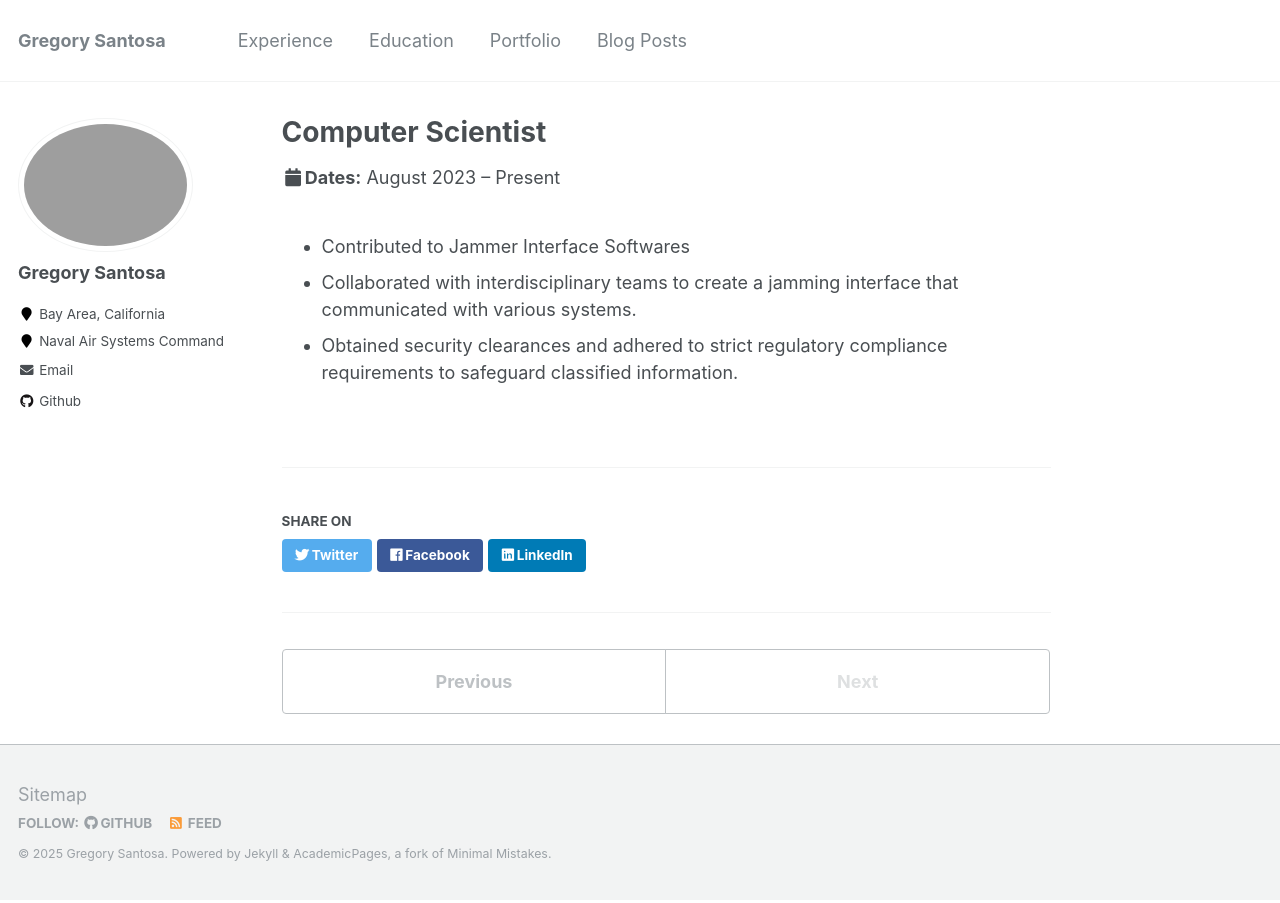
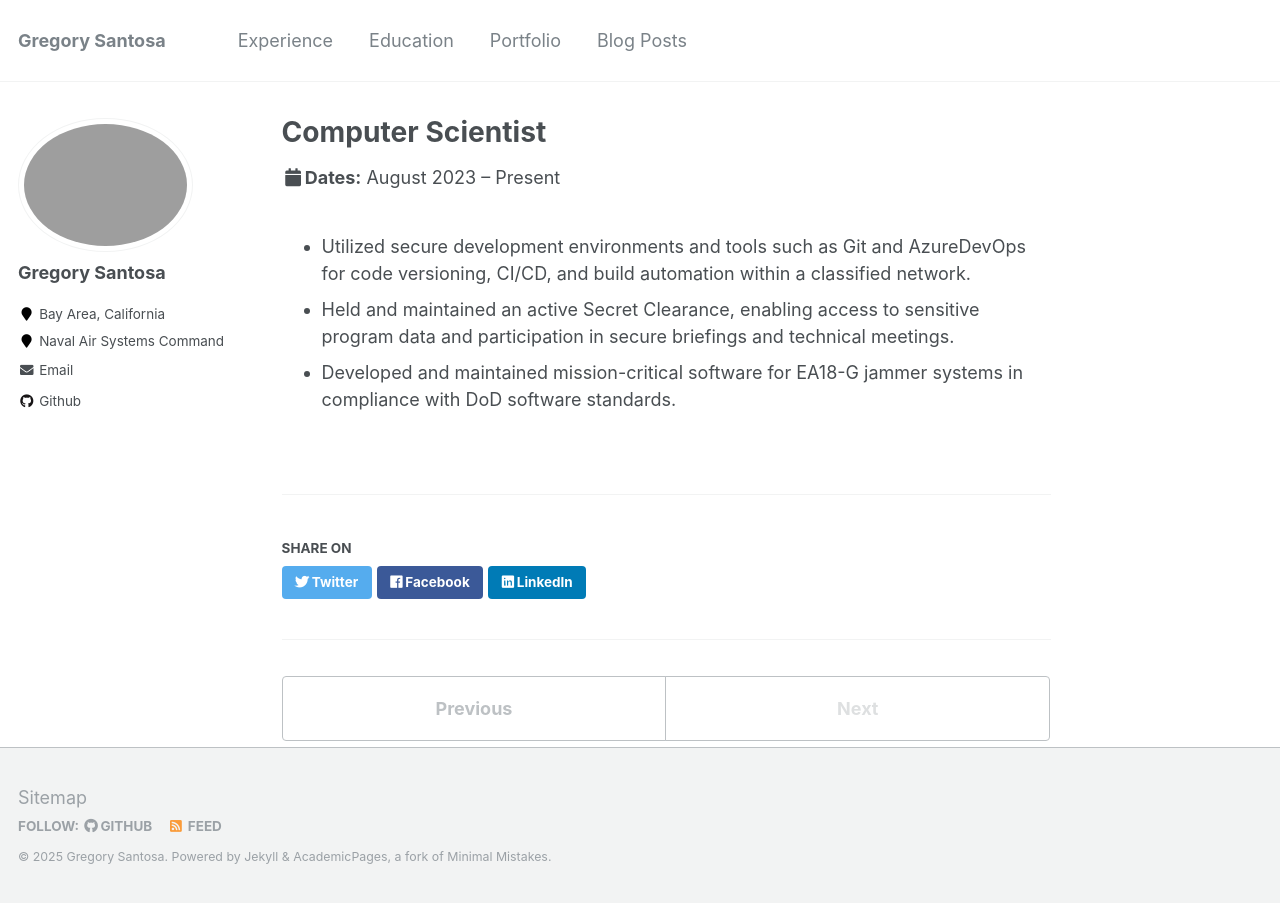
Before and after one commit to gregorysantosa/gregorysantosa.github.io, a Jekyll site: the page built from _talks/2023-08-14-experience-NAVAIR.md, in a window 1280 px wide. Built offline with Jekyll 4.4.1, drawn with Linux system fonts in a browser that asks for light colours.

Commit message:
Updated experiences

```diff
--- a/_talks/2023-08-14-experience-NAVAIR.md
+++ b/_talks/2023-08-14-experience-NAVAIR.md
@@ -9,6 +9,6 @@ end_date: Present
 location: "Point Mugu, California"
 ---
 
--  Contributed to Jammer Interface Softwares
--  Collaborated with interdisciplinary teams to create a jamming interface that communicated with various systems.
--  Obtained security clearances and adhered to strict regulatory compliance requirements to safeguard classified information.
+-  Utilized secure development environments and tools such as Git and AzureDevOps for code versioning, CI/CD, and build automation within a classified network.
+-  Held and maintained an active Secret Clearance, enabling access to sensitive program data and participation in secure briefings and technical meetings.
+-  Developed and maintained mission-critical software for EA18-G jammer systems in compliance with DoD software standards.
```
Also changed, not shown: _talks/2021-03-01-experience-Grader.md (+3 -1 lines), _talks/2022-03-01-experience-MachineLearning.md (+3 -3 lines).
